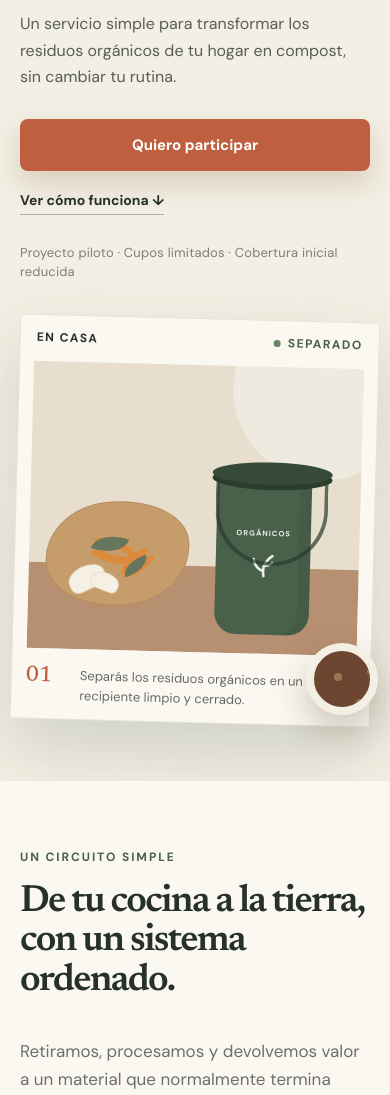
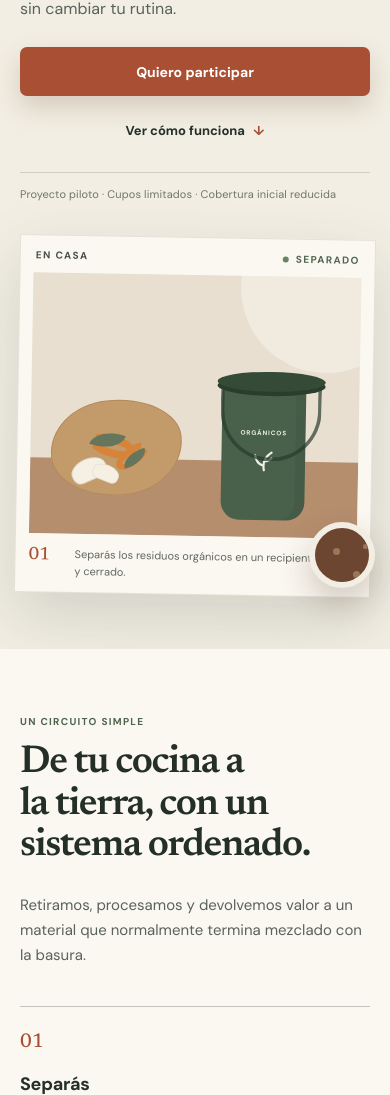
Before and after one commit to nicofinetti/compostaje, a website built with Vite: page index.html in a window 390 px wide. Shown: the part 438-1533 px from the top of the page. Built offline with nearby package versions, Linux system fonts and the light colour scheme.

Commit message:
Polish typography spacing hierarchy and interaction states

```diff
--- a/src/styles.css
+++ b/src/styles.css
@@ -1,166 +1,193 @@
 @import url('https://fonts.googleapis.com/css2?family=DM+Sans:wght@400;500;600;700&family=Newsreader:opsz,wght@6..72,500;6..72,600&display=swap');
 
 :root {
-  font-family: 'DM Sans', system-ui, sans-serif;
-  color: #263128;
-  background: #f3efe4;
+  font-family: 'DM Sans', system-ui, -apple-system, BlinkMacSystemFont, 'Segoe UI', sans-serif;
+  color: #243027;
+  background: #f2eee3;
   font-synthesis: none;
   text-rendering: optimizeLegibility;
-  --ink: #263128;
-  --cream: #f3efe4;
+  -webkit-font-smoothing: antialiased;
+  --ink: #243027;
+  --ink-soft: #59625b;
+  --cream: #f2eee3;
   --paper: #fbf8f1;
-  --moss: #49614b;
-  --forest: #314835;
-  --sage: #a7b09a;
-  --soil: #7c5138;
-  --clay: #bf5f3f;
-  --line: rgba(38, 49, 40, 0.16);
+  --moss: #4d654f;
+  --forest: #2f4634;
+  --sage: #a8b19b;
+  --sage-light: #dce1d4;
+  --soil: #704a35;
+  --clay: #a94f34;
+  --clay-dark: #8e3f28;
+  --line: rgba(36, 48, 39, 0.16);
+  --line-strong: rgba(36, 48, 39, 0.26);
+  --shadow: 0 24px 64px rgba(46, 62, 49, 0.16);
+  --content: 1184px;
 }
 
 * { box-sizing: border-box; }
-html { scroll-behavior: smooth; }
+html { scroll-behavior: smooth; scroll-padding-top: 88px; }
 body { margin: 0; min-width: 320px; background: var(--cream); }
 a { color: inherit; text-decoration: none; }
 button, a { -webkit-tap-highlight-color: transparent; }
+::selection { background: rgba(169, 79, 52, 0.2); }
 
-.site-header {
-  position: absolute;
-  z-index: 10;
-  inset: 0 0 auto;
-  max-width: 1240px;
-  margin: 0 auto;
-  padding: 24px 28px;
-  display: flex;
-  align-items: center;
-  justify-content: space-between;
-}
+.skip-link { position: fixed; z-index: 100; top: 12px; left: 12px; padding: 10px 14px; border-radius: 6px; background: var(--ink); color: #fff; font-size: 13px; font-weight: 700; transform: translateY(-160%); transition: transform .18s ease; }
+.skip-link:focus { transform: translateY(0); }
 
-.brand { display: inline-flex; align-items: center; gap: 10px; font-weight: 700; letter-spacing: -.02em; }
-.brand-mark { width: 32px; height: 32px; color: var(--forest); display: grid; place-items: center; }
+.site-header { position: absolute; z-index: 10; inset: 0 0 auto; width: min(100%, calc(var(--content) + 56px)); margin: 0 auto; padding: 22px 28px; display: flex; align-items: center; justify-content: space-between; }
+.brand { display: inline-flex; align-items: center; gap: 9px; font-size: 15px; font-weight: 700; letter-spacing: -.018em; }
+.brand-mark { width: 30px; height: 30px; color: var(--forest); display: grid; place-items: center; }
 .brand-mark svg { width: 100%; height: 100%; }
-.site-nav { display: flex; align-items: center; gap: 30px; font-size: 14px; font-weight: 600; }
-.site-nav a:not(.nav-cta) { opacity: .78; }
-.site-nav a:hover { opacity: 1; }
-.nav-cta { border: 1px solid rgba(38,49,40,.35); border-radius: 999px; padding: 11px 17px; }
+.site-nav { display: flex; align-items: center; gap: 28px; font-size: 13px; font-weight: 650; }
+.site-nav a:not(.nav-cta) { position: relative; color: rgba(36, 48, 39, .76); transition: color .18s ease; }
+.site-nav a:not(.nav-cta)::after { content: ''; position: absolute; right: 0; bottom: -7px; left: 0; height: 1px; background: var(--forest); transform: scaleX(0); transform-origin: right; transition: transform .18s ease; }
+.site-nav a:not(.nav-cta):hover { color: var(--ink); }
+.site-nav a:not(.nav-cta):hover::after { transform: scaleX(1); transform-origin: left; }
+.nav-cta { border: 1px solid var(--line-strong); border-radius: 999px; padding: 10px 16px; transition: background .18s ease, border-color .18s ease, color .18s ease; }
+.nav-cta:hover { border-color: var(--forest); background: var(--forest); color: #fff; }
 
-.hero {
-  min-height: 760px;
-  max-width: 1440px;
-  margin: 0 auto;
-  padding: 128px max(28px, calc((100vw - 1240px) / 2)) 86px;
-  display: grid;
-  grid-template-columns: minmax(0, .92fr) minmax(460px, 1.08fr);
-  gap: 74px;
-  align-items: center;
-  overflow: hidden;
-}
+.hero { min-height: 690px; max-width: 1360px; margin: 0 auto; padding: 116px max(28px, calc((100vw - var(--content)) / 2)) 66px; display: grid; grid-template-columns: minmax(0, .96fr) minmax(430px, 1.04fr); gap: clamp(48px, 6vw, 82px); align-items: center; overflow: clip; }
+.hero-copy { max-width: 592px; position: relative; z-index: 2; }
+.eyebrow, .section-kicker { margin: 0 0 16px; color: var(--moss); font-size: 11px; font-weight: 700; letter-spacing: .15em; line-height: 1.4; text-transform: uppercase; }
+h1, h2 { font-family: 'Newsreader', Georgia, serif; font-weight: 600; letter-spacing: -.035em; margin: 0; text-wrap: balance; }
+h1 { max-width: 12.5ch; font-size: clamp(48px, 4.7vw, 68px); line-height: 1.01; }
+h2 { font-size: clamp(38px, 3.7vw, 54px); line-height: 1.06; }
+.hero-lead { margin: 24px 0 0; max-width: 525px; color: var(--ink-soft); font-size: 17px; line-height: 1.64; }
+.hero-actions { display: flex; align-items: center; gap: 26px; margin-top: 30px; }
+.button { display: inline-flex; justify-content: center; align-items: center; min-height: 50px; padding: 0 23px; border: 1px solid transparent; border-radius: 7px; font-size: 14px; font-weight: 700; line-height: 1; transition: transform .18s ease, box-shadow .18s ease, background .18s ease; }
+.button:hover { transform: translateY(-2px); }
+.button:active { transform: translateY(0); }
+.button-primary { background: var(--clay); color: #fff; box-shadow: 0 11px 26px rgba(112, 74, 53, .22); }
+.button-primary:hover { background: var(--clay-dark); box-shadow: 0 14px 30px rgba(112, 74, 53, .28); }
+.text-link { display: inline-flex; align-items: center; gap: 8px; min-height: 44px; color: var(--ink); font-size: 13px; font-weight: 700; }
+.text-link span { color: var(--clay); transition: transform .18s ease; }
+.text-link:hover span { transform: translateY(3px); }
+.pilot-note { display: inline-flex; margin: 25px 0 0; padding-top: 13px; border-top: 1px solid var(--line); color: rgba(36, 48, 39, .63); font-size: 12px; letter-spacing: .012em; line-height: 1.5; }
 
-.hero-copy { max-width: 610px; position: relative; z-index: 2; }
-.eyebrow, .section-kicker {
-  margin: 0 0 18px;
-  color: var(--moss);
-  font-size: 12px;
-  font-weight: 700;
-  letter-spacing: .16em;
-  text-transform: uppercase;
-}
+.hero-visual { min-height: 445px; position: relative; display: grid; place-items: center; }
+.visual-backdrop { position: absolute; width: 91%; height: 83%; border-radius: 54% 46% 49% 51% / 49% 45% 55% 51%; background: var(--sage-light); transform: rotate(-2deg); }
+.kitchen-card { position: relative; width: min(100%, 530px); padding: 20px 20px 17px; border: 1px solid rgba(36, 48, 39, .11); background: var(--paper); box-shadow: var(--shadow); transform: rotate(1deg); }
+.card-topline { display: flex; justify-content: space-between; padding: 0 2px 14px; color: rgba(36, 48, 39, .84); font-size: 10px; font-weight: 700; letter-spacing: .14em; text-transform: uppercase; }
+.status-dot { color: var(--moss); display: inline-flex; align-items: center; gap: 7px; }
+.status-dot::before { content: ''; width: 6px; height: 6px; border-radius: 50%; background: #668563; }
+.counter-scene { min-height: 300px; background: #e8dfd0; position: relative; overflow: hidden; display: flex; align-items: flex-end; justify-content: space-around; padding: 26px 22px 0; }
+.counter-scene::before { content: ''; position: absolute; inset: auto 0 0; height: 29%; background: #b58e6e; }
+.counter-scene::after { content: ''; position: absolute; width: 170px; height: 170px; border-radius: 50%; background: rgba(255, 255, 255, .32); top: -74px; right: -50px; }
+.cutting-board { width: 195px; height: 138px; border-radius: 46% 54% 46% 54% / 53% 45% 55% 47%; background: #c39a69; position: relative; z-index: 2; margin-bottom: 44px; transform: rotate(-7deg); box-shadow: inset 0 0 0 1px rgba(80, 51, 31, .14); }
+.peel { position: absolute; width: 48px; height: 22px; border: 8px solid #d78339; border-left-color: transparent; border-radius: 50%; }
+.peel-one { left: 38px; top: 35px; transform: rotate(22deg); }
+.peel-two { right: 27px; bottom: 27px; transform: rotate(148deg) scale(.8); }
+.leaf { position: absolute; width: 32px; height: 19px; border-radius: 100% 0 100% 0; background: #65765c; }
+.leaf-one { right: 58px; top: 30px; transform: rotate(25deg); }
+.leaf-two { left: 67px; bottom: 26px; transform: rotate(170deg) scale(.78); }
+.eggshell { position: absolute; width: 36px; height: 22px; border-radius: 50% 50% 8px 8px; background: #f5efe4; box-shadow: inset 0 0 0 1px rgba(96, 75, 55, .12); }
+.shell-one { left: 18px; bottom: 18px; transform: rotate(-18deg); }
+.shell-two { left: 35px; bottom: 13px; transform: rotate(28deg) scale(.75); }
+.bucket { width: 170px; height: 226px; position: relative; z-index: 3; margin-bottom: 17px; }
+.bucket-lid { position: absolute; z-index: 4; top: 17px; left: 9px; width: 152px; height: 28px; border-radius: 50%; background: #354b38; box-shadow: 0 6px 0 #2b3d2d; }
+.bucket-body { position: absolute; inset: 36px 16px 0; border-radius: 10px 10px 26px 26px; background: #49614b; display: flex; flex-direction: column; align-items: center; justify-content: center; color: #eef1e8; box-shadow: inset -14px 0 rgba(0, 0, 0, .06); }
+.bucket-label { font-size: 9px; font-weight: 700; letter-spacing: .14em; }
+.bucket-icon { width: 50px; height: 50px; margin-top: 7px; }
+.bucket-handle { position: absolute; width: 142px; height: 116px; border: 5px solid #293b2d; border-top-color: transparent; border-radius: 0 0 76px 76px; top: 27px; left: 14px; opacity: .7; }
+.card-caption { display: grid; grid-template-columns: 48px 1fr; gap: 13px; align-items: start; padding-top: 15px; }
+.caption-number { font-family: 'Newsreader', Georgia, serif; font-size: 20px; line-height: 1.2; color: var(--clay); }
+.card-caption p { margin: 0; max-width: 390px; color: rgba(36, 48, 39, .72); font-size: 12px; line-height: 1.52; }
+.soil-swatch { position: absolute; z-index: 5; right: -10px; bottom: 12px; width: 84px; height: 84px; border: 7px solid var(--cream); border-radius: 50%; background: #6d4631; box-shadow: 0 15px 32px rgba(70, 43, 28, .23); overflow: hidden; }
+.soil-swatch span { position: absolute; width: 7px; height: 7px; background: #9c7658; border-radius: 50%; }
+.soil-swatch span:nth-child(1){left:18px;top:20px}.soil-swatch span:nth-child(2){left:48px;top:16px;width:5px;height:5px}.soil-swatch span:nth-child(3){left:38px;top:43px}.soil-swatch span:nth-child(4){left:16px;top:52px;width:6px;height:6px}.soil-swatch span:nth-child(5){left:55px;top:55px;width:6px;height:6px}
 
-h1, h2 { font-family: 'Newsreader', Georgia, serif; font-weight: 600; letter-spacing: -.045em; margin: 0; }
-h1 { font-size: clamp(52px, 5.2vw, 76px); line-height: .98; max-width: 740px; }
-.hero-lead { margin: 28px 0 0; max-width: 560px; font-size: 18px; line-height: 1.65; color: rgba(38,49,40,.76); }
-.hero-actions { display: flex; align-items: center; gap: 28px; margin-top: 34px; }
-.button { display: inline-flex; justify-content: center; align-items: center; min-height: 52px; padding: 0 24px; border-radius: 8px; font-weight: 700; font-size: 15px; transition: transform .2s ease, box-shadow .2s ease; }
-.button:hover { transform: translateY(-2px); }
-.button-primary { background: var(--clay); color: white; box-shadow: 0 12px 28px rgba(124,81,56,.22); }
-.text-link { font-size: 14px; font-weight: 700; border-bottom: 1px solid rgba(38,49,40,.35); padding-bottom: 5px; }
-.pilot-note { margin: 28px 0 0; color: rgba(38,49,40,.58); font-size: 13px; letter-spacing: .015em; }
+.intro { background: var(--paper); }
+.section-shell, .service, .signup { width: min(calc(100% - 56px), var(--content)); margin: 0 auto; }
+.section-shell { padding: 82px 0 92px; }
+.intro-heading { display: grid; grid-template-columns: minmax(0, 1.25fr) minmax(270px, .75fr); gap: clamp(50px, 7vw, 92px); align-items: start; }
+.intro-heading h2 { max-width: 800px; }
+.intro-heading p, .signup-copy > p { margin: 5px 0 0; color: var(--ink-soft); font-size: 16px; line-height: 1.65; }
+.steps { display: grid; grid-template-columns: repeat(3, 1fr); margin-top: 54px; border-top: 1px solid var(--line-strong); border-bottom: 1px solid var(--line); }
+.steps article { min-height: 210px; padding: 26px 30px 29px 0; }
+.steps article + article { padding-left: 30px; border-left: 1px solid var(--line); }
+.steps span { color: var(--clay); font-family: 'Newsreader', Georgia, serif; font-size: 20px; }
+.steps h3 { margin: 34px 0 8px; font-size: 18px; letter-spacing: -.015em; }
+.steps p, .service-grid p { margin: 0; color: var(--ink-soft); font-size: 14px; line-height: 1.62; }
 
-.hero-visual { min-height: 500px; position: relative; display: grid; place-items: center; }
-.visual-backdrop { position: absolute; width: 92%; height: 86%; border-radius: 56% 44% 48% 52% / 48% 43% 57% 52%; background: #d9ddcf; transform: rotate(-3deg); }
-.kitchen-card { position: relative; width: min(100%, 560px); background: var(--paper); border: 1px solid rgba(38,49,40,.1); box-shadow: 0 30px 70px rgba(49,72,53,.18); padding: 22px 22px 18px; transform: rotate(1.5deg); }
-.card-topline { display: flex; justify-content: space-between; padding: 0 2px 16px; font-size: 12px; font-weight: 700; letter-spacing: .12em; text-transform: uppercase; }
-.status-dot { color: var(--moss); display: inline-flex; align-items: center; gap: 7px; }
-.status-dot::before { content: ''; width: 7px; height: 7px; border-radius: 50%; background: #668563; }
-.counter-scene { min-height: 332px; background: #e7dece; position: relative; overflow: hidden; display: flex; align-items: flex-end; justify-content: space-around; padding: 28px 24px 0; }
-.counter-scene::before { content: ''; position: absolute; inset: auto 0 0; height: 30%; background: #b69070; }
-.counter-scene::after { content: ''; position: absolute; width: 180px; height: 180px; border-radius: 50%; background: rgba(255,255,255,.34); top: -68px; right: -50px; }
-.cutting-board { width: 210px; height: 148px; border-radius: 46% 54% 46% 54% / 53% 45% 55% 47%; background: #c59c6a; position: relative; z-index: 2; margin-bottom: 48px; transform: rotate(-8deg); box-shadow: inset 0 0 0 1px rgba(80,51,31,.14); }
-.peel { position: absolute; width: 50px; height: 23px; border: 8px solid #dc8a3c; border-left-color: transparent; border-radius: 50%; }
-.peel-one { left: 42px; top: 38px; transform: rotate(22deg); }
-.peel-two { right: 28px; bottom: 30px; transform: rotate(148deg) scale(.8); }
-.leaf { position: absolute; width: 34px; height: 20px; border-radius: 100% 0 100% 0; background: #65765c; }
-.leaf-one { right: 62px; top: 32px; transform: rotate(25deg); }
-.leaf-two { left: 72px; bottom: 28px; transform: rotate(170deg) scale(.78); }
-.eggshell { position: absolute; width: 38px; height: 24px; border-radius: 50% 50% 8px 8px; background: #f5efe4; box-shadow: inset 0 0 0 1px rgba(96,75,55,.12); }
-.shell-one { left: 20px; bottom: 20px; transform: rotate(-18deg); }
-.shell-two { left: 38px; bottom: 14px; transform: rotate(28deg) scale(.75); }
-.bucket { width: 180px; height: 248px; position: relative; z-index: 3; margin-bottom: 19px; }
-.bucket-lid { position: absolute; z-index: 4; top: 18px; left: 10px; width: 160px; height: 30px; border-radius: 50%; background: #354b38; box-shadow: 0 7px 0 #2b3d2d; }
-.bucket-body { position: absolute; inset: 38px 17px 0; border-radius: 10px 10px 28px 28px; background: #49614b; display: flex; flex-direction: column; align-items: center; justify-content: center; color: #eef1e8; box-shadow: inset -16px 0 rgba(0,0,0,.06); }
-.bucket-label { font-size: 10px; font-weight: 700; letter-spacing: .14em; }
-.bucket-icon { width: 54px; height: 54px; margin-top: 8px; }
-.bucket-handle { position: absolute; width: 150px; height: 128px; border: 5px solid #293b2d; border-top-color: transparent; border-radius: 0 0 80px 80px; top: 28px; left: 15px; opacity: .7; }
-.card-caption { display: grid; grid-template-columns: 54px 1fr; gap: 14px; align-items: start; padding-top: 17px; }
-.caption-number { font-family: 'Newsreader', Georgia, serif; font-size: 22px; color: var(--clay); }
-.card-caption p { margin: 0; font-size: 13px; line-height: 1.5; color: rgba(38,49,40,.7); }
-.soil-swatch { position: absolute; z-index: 5; right: -14px; bottom: 15px; width: 94px; height: 94px; border-radius: 50%; background: #6d4631; border: 8px solid var(--cream); box-shadow: 0 16px 35px rgba(70,43,28,.25); overflow: hidden; }
-.soil-swatch span { position: absolute; width: 8px; height: 8px; background: #9c7658; border-radius: 50%; }
-.soil-swatch span:nth-child(1){left:20px;top:22px}.soil-swatch span:nth-child(2){left:53px;top:18px;width:5px;height:5px}.soil-swatch span:nth-child(3){left:42px;top:48px}.soil-swatch span:nth-child(4){left:18px;top:58px;width:6px;height:6px}.soil-swatch span:nth-child(5){left:62px;top:62px;width:7px;height:7px}
+.service { padding: 96px 0 104px; display: grid; grid-template-columns: minmax(0, .82fr) minmax(460px, 1.18fr); gap: clamp(62px, 8vw, 104px); align-items: start; }
+.service-heading { position: sticky; top: 48px; }
+.service-heading h2 { max-width: 590px; }
+.service-grid { display: grid; }
+.service-grid article { display: grid; grid-template-columns: 105px 1fr; gap: 26px; padding: 26px 0 28px; border-top: 1px solid var(--line); }
+.service-grid article:last-child { border-bottom: 1px solid var(--line); }
+.service-grid strong { color: var(--moss); font-size: 11px; letter-spacing: .13em; line-height: 1.5; text-transform: uppercase; }
+.service-grid p { max-width: 510px; }
 
-.intro, .service, .signup { max-width: 1240px; margin: 0 auto; padding: 92px 28px; }
-.intro { background: var(--paper); max-width: none; padding-left: max(28px, calc((100vw - 1240px) / 2)); padding-right: max(28px, calc((100vw - 1240px) / 2)); }
-.intro-heading { display: grid; grid-template-columns: 1.3fr .7fr; gap: 80px; align-items: end; }
-h2 { font-size: clamp(38px, 4vw, 58px); line-height: 1.04; }
-.intro-heading p, .signup > p { margin: 0; color: rgba(38,49,40,.68); font-size: 17px; line-height: 1.65; }
-.steps { display: grid; grid-template-columns: repeat(3,1fr); gap: 1px; margin-top: 62px; background: var(--line); border: 1px solid var(--line); }
-.steps article { background: var(--paper); padding: 30px; }
-.steps span { color: var(--clay); font-family: 'Newsreader', serif; font-size: 22px; }
-.steps h3 { margin: 38px 0 9px; font-size: 20px; }
-.steps p, .service-grid p { margin: 0; line-height: 1.6; color: rgba(38,49,40,.66); font-size: 14px; }
-.service { display: grid; grid-template-columns: .8fr 1.2fr; gap: 90px; }
-.service-grid { display: grid; gap: 26px; }
-.service-grid article { display: grid; grid-template-columns: 120px 1fr; gap: 28px; padding-bottom: 26px; border-bottom: 1px solid var(--line); }
-.service-grid strong { font-size: 14px; text-transform: uppercase; letter-spacing: .1em; color: var(--moss); }
-.signup { margin-bottom: 70px; background: var(--forest); color: white; text-align: center; max-width: 1184px; }
+.signup { position: relative; margin-bottom: 66px; padding: 56px 60px; background: var(--forest); color: #fff; display: grid; grid-template-columns: minmax(0, 1fr) auto; gap: 54px; align-items: end; overflow: hidden; }
+.signup::after { content: ''; position: absolute; width: 190px; height: 190px; right: -92px; top: -110px; border: 1px solid rgba(255, 255, 255, .13); border-radius: 50%; }
+.signup-copy { position: relative; z-index: 1; }
 .signup .section-kicker { color: #cbd4c5; }
-.signup h2 { max-width: 700px; margin: 0 auto; }
-.signup > p { color: rgba(255,255,255,.72); max-width: 620px; margin: 20px auto 30px; }
-footer { max-width: 1240px; margin: 0 auto; padding: 0 28px 34px; display: flex; justify-content: space-between; font-size: 12px; color: rgba(38,49,40,.55); }
+.signup h2 { max-width: 730px; font-size: clamp(36px, 3.5vw, 50px); }
+.signup-copy > p { max-width: 610px; margin-top: 17px; color: rgba(255, 255, 255, .72); }
+.button-light { position: relative; z-index: 1; min-width: 170px; background: var(--paper); color: var(--forest); }
+.button-light:hover { background: #fff; box-shadow: 0 12px 25px rgba(0, 0, 0, .18); }
+
+footer { width: min(calc(100% - 56px), var(--content)); margin: 0 auto; padding: 0 0 32px; display: flex; justify-content: space-between; color: rgba(36, 48, 39, .58); font-size: 11px; letter-spacing: .025em; }
+:focus-visible { outline: 3px solid rgba(169, 79, 52, .42); outline-offset: 4px; border-radius: 4px; }
 
 @media (max-width: 980px) {
   .site-nav a:not(.nav-cta) { display: none; }
-  .hero { grid-template-columns: 1fr; gap: 44px; padding-top: 130px; min-height: auto; }
+  .hero { min-height: auto; padding-top: 118px; padding-bottom: 68px; grid-template-columns: 1fr; gap: 48px; }
   .hero-copy { max-width: 760px; }
-  .hero-visual { min-height: 480px; }
-  .intro-heading, .service { grid-template-columns: 1fr; gap: 36px; }
+  h1 { max-width: 13ch; }
+  .hero-visual { min-height: 430px; }
+  .intro-heading, .service { grid-template-columns: 1fr; }
+  .intro-heading { gap: 28px; }
+  .intro-heading p { max-width: 640px; }
+  .service { gap: 46px; }
+  .service-heading { position: static; }
+  .signup { padding: 50px 46px; grid-template-columns: 1fr; gap: 30px; align-items: start; }
+  .signup .button { justify-self: start; }
 }
 
 @media (max-width: 640px) {
-  .site-header { padding: 18px 20px; }
-  .brand { font-size: 15px; }
-  .nav-cta { padding: 9px 13px; font-size: 12px; }
-  .hero { padding: 108px 20px 58px; gap: 36px; }
-  h1 { font-size: clamp(44px, 13vw, 58px); }
-  .hero-lead { font-size: 16px; margin-top: 22px; }
-  .hero-actions { align-items: flex-start; flex-direction: column; gap: 20px; margin-top: 28px; }
-  .button { width: 100%; }
-  .pilot-note { line-height: 1.5; }
-  .hero-visual { min-height: 395px; margin: 0 -5px; }
-  .kitchen-card { padding: 14px; }
-  .counter-scene { min-height: 250px; padding: 20px 10px 0; }
-  .cutting-board { width: 145px; height: 105px; margin-bottom: 44px; }
-  .bucket { transform: scale(.75); transform-origin: bottom center; width: 160px; margin-left: -18px; }
-  .soil-swatch { width: 72px; height: 72px; right: -3px; bottom: 8px; }
-  .card-caption { grid-template-columns: 40px 1fr; }
-  .intro, .service, .signup { padding: 68px 20px; }
-  .steps { grid-template-columns: 1fr; margin-top: 42px; }
+  html { scroll-padding-top: 72px; }
+  .site-header { padding: 17px 20px; }
+  .brand { font-size: 14px; }
+  .brand-mark { width: 28px; height: 28px; }
+  .nav-cta { padding: 9px 13px; font-size: 11px; }
+  .hero { padding: 98px 20px 54px; gap: 34px; }
+  .eyebrow, .section-kicker { margin-bottom: 13px; font-size: 10px; letter-spacing: .13em; }
+  h1 { max-width: none; font-size: clamp(42px, 12vw, 54px); line-height: 1.02; }
+  h2 { font-size: clamp(36px, 10vw, 46px); }
+  .hero-lead { margin-top: 20px; font-size: 16px; line-height: 1.58; }
+  .hero-actions { align-items: stretch; flex-direction: column; gap: 12px; margin-top: 26px; }
+  .button { width: 100%; min-height: 49px; }
+  .text-link { justify-content: center; }
+  .pilot-note { display: block; margin-top: 20px; font-size: 11px; }
+  .hero-visual { min-height: 355px; margin: 0 -3px; }
+  .visual-backdrop { width: 95%; height: 82%; }
+  .kitchen-card { padding: 13px; }
+  .card-topline { padding-bottom: 11px; }
+  .counter-scene { min-height: 225px; padding: 18px 8px 0; }
+  .cutting-board { width: 132px; height: 96px; margin-bottom: 39px; }
+  .bucket { width: 150px; margin-left: -18px; transform: scale(.71); transform-origin: bottom center; }
+  .soil-swatch { width: 66px; height: 66px; right: -2px; bottom: 7px; border-width: 6px; }
+  .card-caption { grid-template-columns: 36px 1fr; gap: 10px; padding-top: 12px; }
+  .caption-number { font-size: 18px; }
+  .card-caption p { font-size: 11px; }
+  .section-shell, .service, .signup, footer { width: calc(100% - 40px); }
+  .section-shell { padding: 66px 0 72px; }
+  .intro-heading { gap: 22px; }
+  .intro-heading p, .signup-copy > p { font-size: 15px; }
+  .steps { grid-template-columns: 1fr; margin-top: 38px; }
+  .steps article { min-height: 0; padding: 24px 0 26px; }
+  .steps article + article { padding-left: 0; border-top: 1px solid var(--line); border-left: 0; }
   .steps h3 { margin-top: 20px; }
-  .service-grid article { grid-template-columns: 1fr; gap: 8px; }
-  .signup { margin: 0 20px 50px; }
-  footer { padding: 0 20px 28px; }
+  .service { padding: 72px 0 78px; gap: 34px; }
+  .service-grid article { grid-template-columns: 1fr; gap: 7px; padding: 22px 0 24px; }
+  .signup { margin-bottom: 48px; padding: 40px 25px; gap: 26px; }
+  .signup h2 { font-size: clamp(35px, 10vw, 44px); }
+  .signup .button { justify-self: stretch; }
+  footer { padding-bottom: 26px; }
 }
 
 @media (prefers-reduced-motion: reduce) {
   html { scroll-behavior: auto; }
-  .button { transition: none; }
+  *, *::before, *::after { transition-duration: .01ms !important; animation-duration: .01ms !important; animation-iteration-count: 1 !important; }
 }
```
